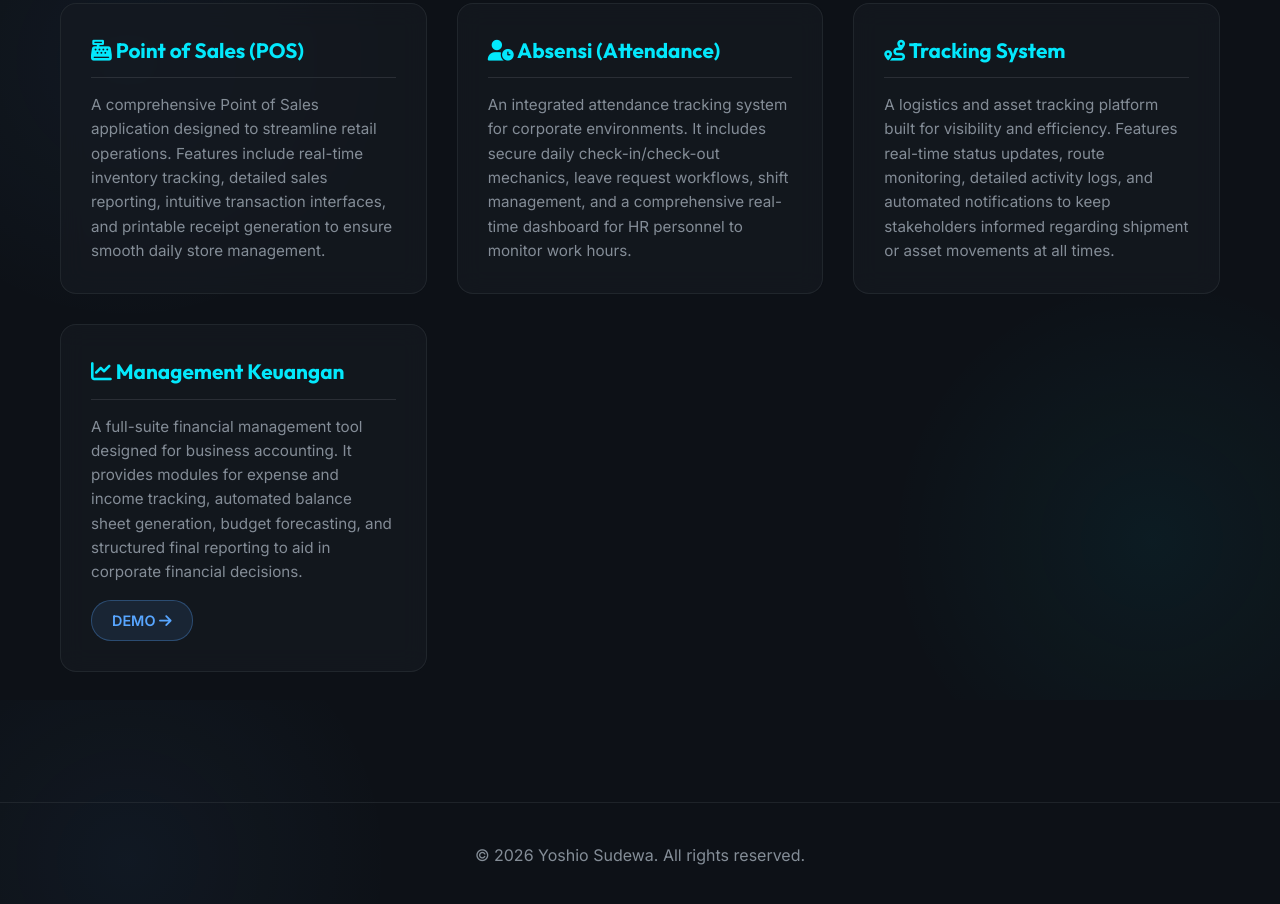
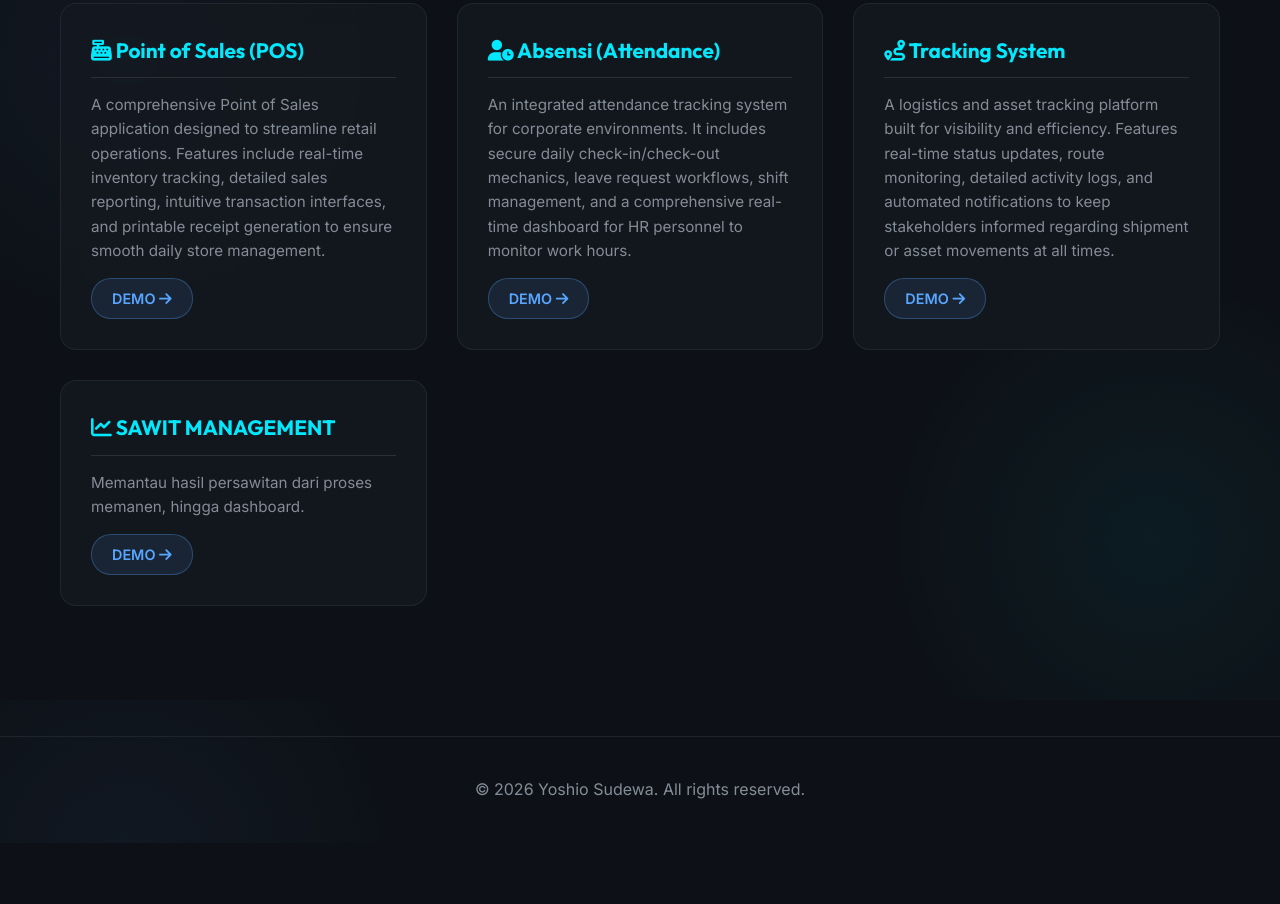
Before and after one commit to yoshiosdw/myprofile, a plain HTML site: page index.html in a window 1280 px wide. Shown: the part 3300-4204 px from the top of the page. After the commit the page ends 4143 px from the top, so only its background shows below. Drawn offline with Linux system fonts and the light colour scheme.

Commit message:
modify redirect link porto RTDS

```diff
--- a/index.html
+++ b/index.html
@@ -99,6 +99,7 @@
             font-weight: 800;
             background: linear-gradient(90deg, var(--accent-primary), var(--accent-secondary));
             -webkit-background-clip: text;
+            background-clip: text;
             -webkit-text-fill-color: transparent;
         }
 
@@ -411,7 +412,6 @@
             aspect-ratio: 1 / 1;
             box-shadow: 0 4px 15px rgba(0,0,0,0.3);
             border: 1px solid rgba(255,255,255,0.1);
-            group: design;
         }
 
         .design-card img {
@@ -655,19 +655,22 @@
                     <div class="glass-card portfolio-card">
                         <h3><i class="fas fa-cash-register"></i> Point of Sales (POS)</h3>
                         <p>A comprehensive Point of Sales application designed to streamline retail operations. Features include real-time inventory tracking, detailed sales reporting, intuitive transaction interfaces, and printable receipt generation to ensure smooth daily store management.</p>
+                        <a href="#" class="demo-btn">DEMO <i class="fas fa-arrow-right"></i></a>
                     </div>
                     <div class="glass-card portfolio-card">
                         <h3><i class="fas fa-user-clock"></i> Absensi (Attendance)</h3>
                         <p>An integrated attendance tracking system for corporate environments. It includes secure daily check-in/check-out mechanics, leave request workflows, shift management, and a comprehensive real-time dashboard for HR personnel to monitor work hours.</p>
+                        <a href="#" class="demo-btn">DEMO <i class="fas fa-arrow-right"></i></a>
                     </div>
                     <div class="glass-card portfolio-card">
                         <h3><i class="fas fa-route"></i> Tracking System</h3>
                         <p>A logistics and asset tracking platform built for visibility and efficiency. Features real-time status updates, route monitoring, detailed activity logs, and automated notifications to keep stakeholders informed regarding shipment or asset movements at all times.</p>
+                        <a href="#" class="demo-btn">DEMO <i class="fas fa-arrow-right"></i></a>
                     </div>
                     <div class="glass-card portfolio-card">
-                        <h3><i class="fas fa-chart-line"></i> Management Keuangan</h3>
-                        <p>A full-suite financial management tool designed for business accounting. It provides modules for expense and income tracking, automated balance sheet generation, budget forecasting, and structured final reporting to aid in corporate financial decisions.</p>
-                        <a href="#" class="demo-btn">DEMO <i class="fas fa-arrow-right"></i></a>
+                        <h3><i class="fas fa-chart-line"></i> SAWIT MANAGEMENT</h3>
+                        <p>Memantau hasil persawitan dari proses memanen, hingga dashboard.</p>
+                        <a href="https://rtds-dashboard-new.vercel.app/" target="_blank" class="demo-btn">DEMO <i class="fas fa-arrow-right"></i></a>
                     </div>
                 </div>
             </div>
```
